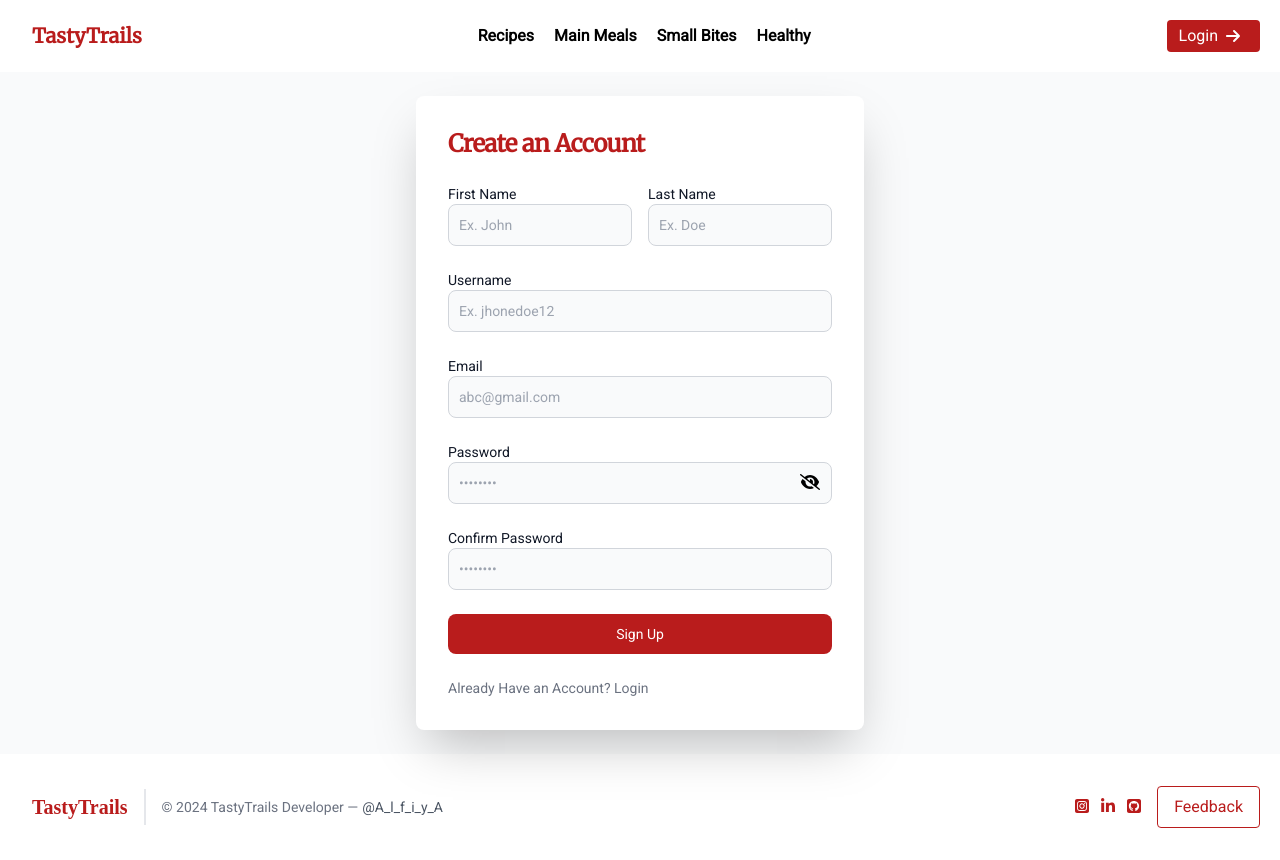
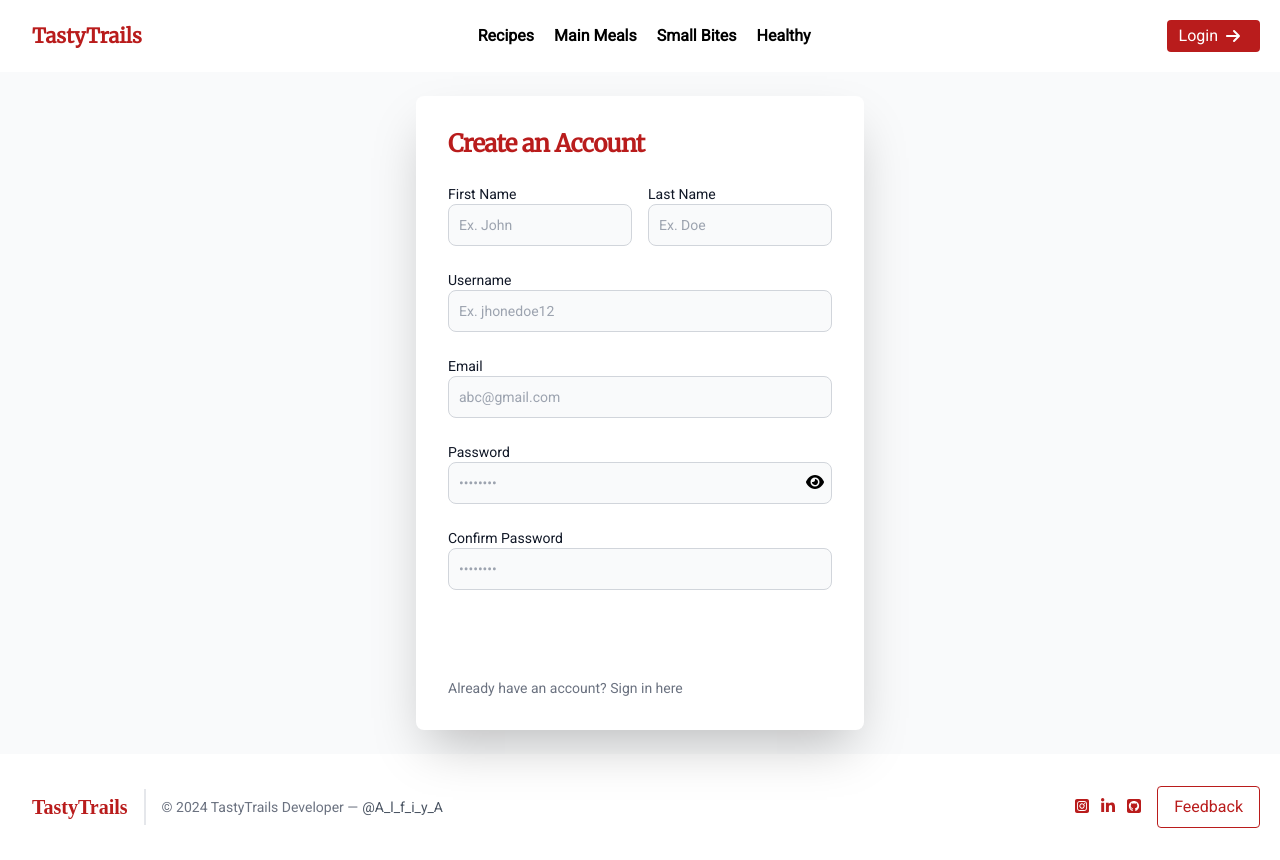
Before and after one commit to AlfiyaSiddique/TastyTrails, a React (Vite) app in the folder frontend/: page /signup in a window 1280 px wide. Built offline with nearby package versions, Linux system fonts and the light colour scheme.

Commit message:
Fixed Bug

```diff
--- a/frontend/src/Pages/Signup.jsx
+++ b/frontend/src/Pages/Signup.jsx
@@ -1,4 +1,3 @@
-
 import { useState } from "react";
 import { Link, useNavigate } from "react-router-dom";
 import { FontAwesomeIcon } from "@fortawesome/react-fontawesome";
@@ -7,11 +6,10 @@ import validate from "../../common/validation.js";
 import axios from "axios";
 import { toast } from "react-toastify";
 
-
 const Signup = () => {
   const navigator = useNavigate();
   const backendURL = import.meta.env.VITE_BACKEND_URL;
-  const [passwordFocused,setPasswordFocused]=useState(false);
+  const [passwordFocused, setPasswordFocused] = useState(false);
   const [show, setShow] = useState(false);
   const [form, setForm] = useState({
     // Signup Form Data
@@ -40,29 +38,24 @@ const Signup = () => {
   });
 
   const handleChange = async (e) => {
+    // Handling Signup Form
     const { name, value } = e.target;
-
     let message = {};
     if (name === "cpassword") {
       message = validate.cpasssword(value, form.password);
     } else if (name === "username") {
-      const trimmedValue = value.trim(); // Trim the username value
-      message = await validate.username(trimmedValue); // Pass the trimmed value for validation
-      setForm((prev) => {
-        return { ...prev, [name]: trimmedValue }; // Set the trimmed value in the form state
-      });
+      message = await validate.username(value.trim());  // Trim spaces
     } else {
       message = validate[name](value);
-      setForm((prev) => {
-        return { ...prev, [name]: value };
-      });
     }
-
     setError((prev) => {
       return { ...prev, ...message };
     });
+
+    setForm((prev) => {
+      return { ...prev, [name]: value };
+    });
   };
-
 
   // Get all the current username present
   const getUsernames = async () => {
@@ -88,11 +81,14 @@ const Signup = () => {
 
     if (submitable) {
       const usernames = await getUsernames();
-      if (usernames.includes(form.username)) {
-        toast.error("Username already exist please try another.");
+      const trimmedUsername = form.username.trim().toLowerCase(); // Trim and lowercase username
+
+      // Check if the trimmed, case-insensitive username exists
+      if (usernames.some((uname) => uname.toLowerCase() === trimmedUsername)) {
+        toast.error("Username already exists, please try another.");
       } else {
         axios
-          .post(`${backendURL}/api/signup`, form)
+          .post(`${backendURL}/api/signup`, { ...form, username: trimmedUsername })
           .then((res) => {
             if (res.data.success) {
               toast.success("User Created Successfully");
@@ -238,30 +234,19 @@ const Signup = () => {
                       id="password"
                       placeholder="••••••••"
                       className="bg-gray-50 border border-gray-300 text-gray-900 sm:text-sm rounded-lg focus:ring-primary-600 focus:border-primary-600 block w-full p-2.5 dark:bg-gray-700 dark:border-gray-600 dark:placeholder-gray-400 dark:text-white dark:focus:ring-blue-500 dark:focus:border-blue-500 transition-colors duration-200 ease-in-out"
-                      required={true}
+                      onFocus={() => setPasswordFocused(true)}
                       value={form.password}
                       onChange={handleChange}
-
-                      onFocus={() => setPasswordFocused(true)}
-                      onBlur={() => setPasswordFocused(false)}
-
+                      required={true}
                     />
                     <FontAwesomeIcon
-                      icon={show ? faEye : faEyeSlash}
-                      onClick={() => setShow(!show)}
-                      className="absolute top-0 right-0 m-3 cursor-pointer"
+                      icon={show ? faEyeSlash : faEye}
+                      className="absolute top-3 right-2 cursor-pointer"
+                      onClick={() => setShow((prev) => !prev)}
                     />
                   </div>
                   {error.password && (
-                    <div className="text-red-500 text-sm mt-2">
-                      <ul className="list-disc list-inside">
-                        <li>Minimum 8 characters</li>
-                        <li>At least 1 uppercase letter</li>
-                        <li>At least 1 lowercase letter</li>
-                        <li>At least 1 number</li>
-                        <li>At least 1 symbol</li>
-                      </ul>
-                    </div>
+                    <p className="text-red-500 text-sm">{error.passwordError}</p>
                   )}
                 </div>
 
@@ -274,38 +259,35 @@ const Signup = () => {
                     Confirm Password
                   </label>
                   <input
-                    type="password"
+                    type={show ? "text" : "password"}
                     name="cpassword"
                     id="cpassword"
                     placeholder="••••••••"
                     className="bg-gray-50 border border-gray-300 text-gray-900 sm:text-sm rounded-lg focus:ring-primary-600 focus:border-primary-600 block w-full p-2.5 dark:bg-gray-700 dark:border-gray-600 dark:placeholder-gray-400 dark:text-white dark:focus:ring-blue-500 dark:focus:border-blue-500 transition-colors duration-200 ease-in-out"
-                    required={true}
                     value={form.cpassword}
                     onChange={handleChange}
+                    required={true}
                   />
                   {error.cpassword && (
-                    <p className="error text-red-500 text-sm mt-0 mb-2">
+                    <p className="text-red-500 text-sm">
                       {error.cpasswordError}
                     </p>
                   )}
                 </div>
 
-                {/* Submit Button */}
                 <button
                   type="submit"
-                  className="w-full text-white bg-red-700 hover:bg-red-500 focus:ring-4 focus:outline-none focus:ring-primary-300 font-medium rounded-lg text-sm px-5 py-2.5 text-center dark:bg-pt-gray-900 dark:hover:bg-primary-700 dark:focus:ring-primary-800"
+                  className="w-full text-white bg-primary-600 hover:bg-primary-700 focus:ring-4 focus:outline-none focus:ring-primary-300 font-medium rounded-lg text-sm px-5 py-2.5 text-center dark:bg-primary-600 dark:hover:bg-primary-700 dark:focus:ring-primary-800 transition-colors duration-200 ease-in-out"
                 >
-                  Sign Up
+                  Create Account
                 </button>
-
-                {/* Already Have an Account */}
                 <p className="text-sm font-light text-gray-500 dark:text-gray-400">
-                  Already Have an Account?{" "}
+                  Already have an account?{" "}
                   <Link
                     to="/login"
-                    className="font-medium text-pt-gray-900 hover:underline dark:text-primary-500 hover:text-red-700"
+                    className="font-medium text-primary-600 hover:underline dark:text-primary-500"
                   >
-                    Login
+                    Sign in here
                   </Link>
                 </p>
               </form>
```
